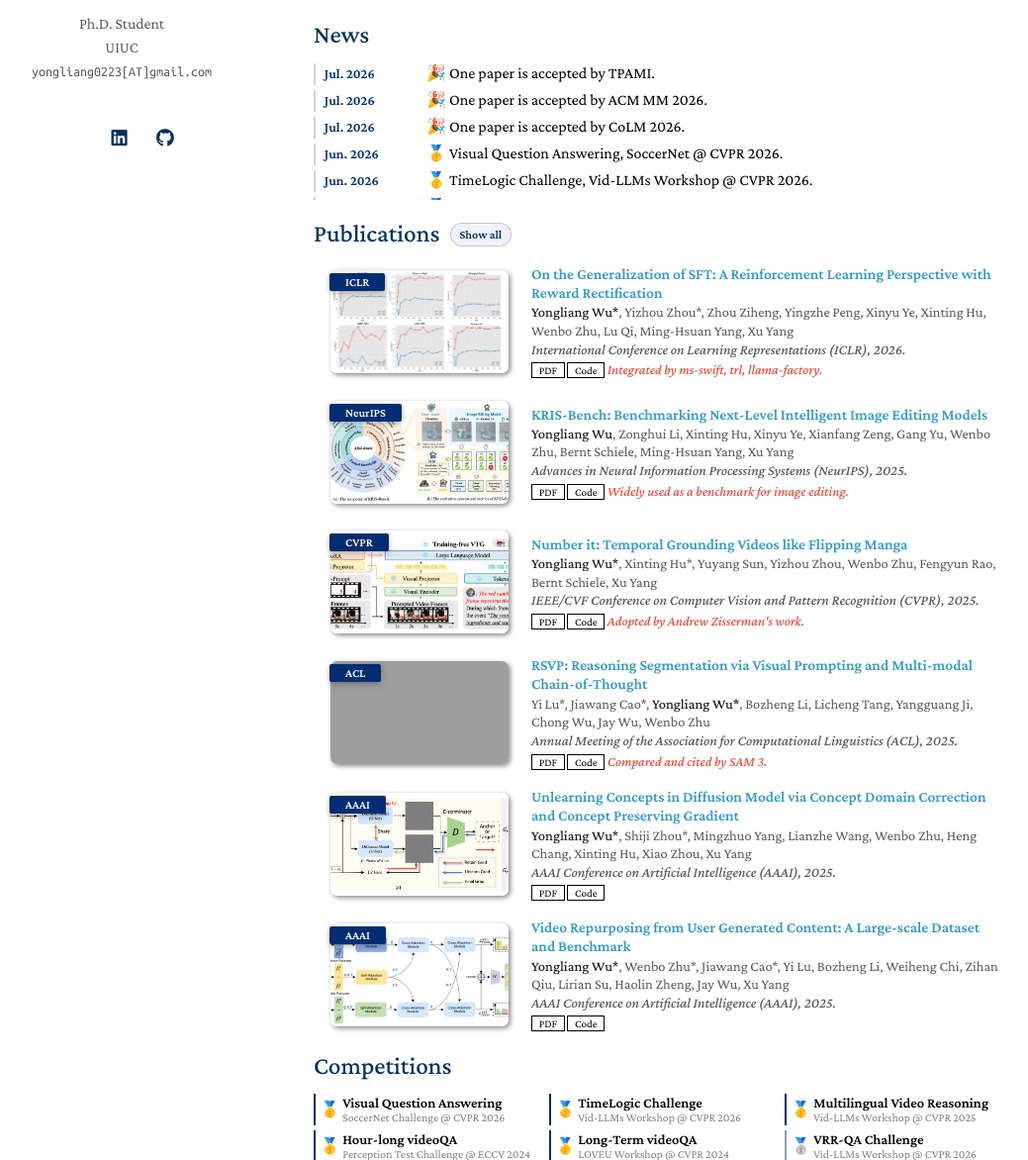
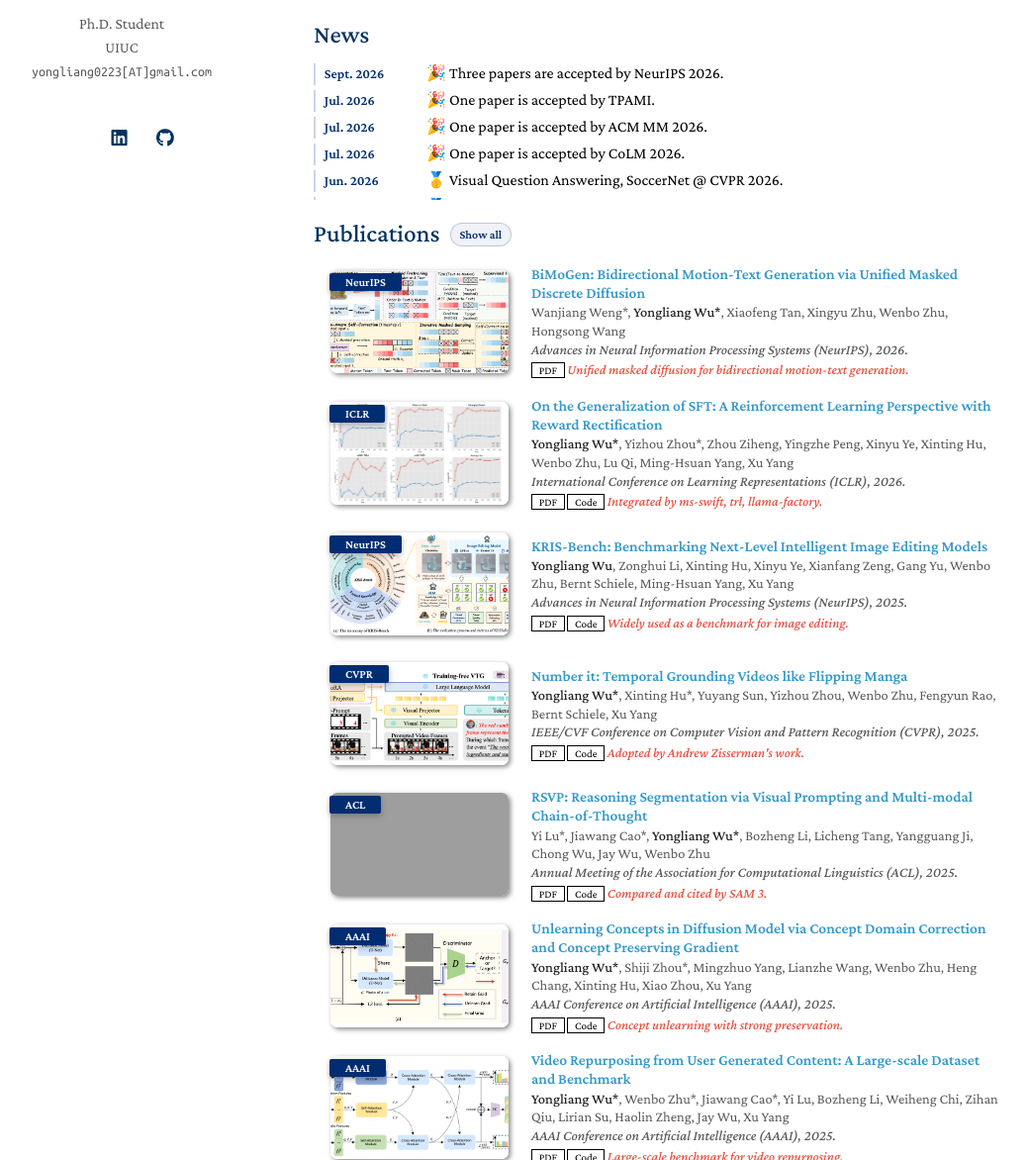
Before and after one commit to yongliang-wu/yongliang-wu.github.io, a Jekyll site: the page built from index.md, in a window 1280 px wide and 1400 px high. Shown: the part 228-1400 px from the top of the window at 99% size, without its empty margins (123-1162 px from the left). Built offline with Jekyll 4.4.1, drawn with Linux system fonts in a browser that asks for light colours; nearby versions of some CDN libraries; a style sheet for code colours, icons or effects is not loaded; our own code applies the rules of GitHub Pages for plain Markdown files; grey boxes are pictures that could not be loaded.

Commit message:
feat: add NeurIPS 2026 publications

```diff
--- a/_data/publications.yml
+++ b/_data/publications.yml
@@ -1,4 +1,28 @@
 main:
+  - title: "BiMoGen: Bidirectional Motion-Text Generation via Unified Masked Discrete Diffusion"
+    authors: "Wanjiang Weng*, <strong>Yongliang Wu*</strong>, Xiaofeng Tan, Xingyu Zhu, Wenbo Zhu, Hongsong Wang"
+    conference_short: NeurIPS
+    conference: "Advances in Neural Information Processing Systems (NeurIPS), 2026."
+    pdf: https://arxiv.org/abs/2609.35407
+    image: ./assets/img/bimogen.png
+    notes: Unified masked diffusion for bidirectional motion-text generation.
+    primary_author: true
+
+  - title: "See, Read, Compare: Candidate-Aware Verification for Agent Test-Time Scaling"
+    authors: "Xinyu Ye, <strong>Yongliang Wu</strong>, Xingyu Zhu, Peng Xia, Huaijin Wu, Rui Ye, Yehui Tang, Hao Xiong, Junchi Yan, Huaxiu Yao"
+    conference_short: NeurIPS
+    conference: "Advances in Neural Information Processing Systems (NeurIPS), 2026."
+    pdf: https://openreview.net/pdf?id=SBCpjDSgYq
+    image: ./assets/img/src.jpg
+
+  - title: "Auto-Rubric as Reward: From Implicit Preferences to Explicit Multimodal Generative Criteria"
+    authors: "Juanxi Tian, Fengyuan Liu, Jiaming Han, Yilei Jiang, <strong>Yongliang Wu</strong>, Yesheng Liu, Haodong Li, Furong Xu, Wanhua Li"
+    conference_short: NeurIPS
+    conference: "Advances in Neural Information Processing Systems (NeurIPS), 2026."
+    pdf: https://arxiv.org/abs/2605.08354
+    code: https://github.com/OpenEnvision/AutoRubric-as-Reward
+    image: ./assets/img/autorubric.png
+
   - title: "Unveiling Effective In-Context Configurations for Image Captioning: An External & Internal Analysis"
     authors: "Li Li, <strong>Yongliang Wu</strong>, Jingze Zhu, Jiawei Peng, Jianfei Cai, Xu Yang"
     conference_short: TPAMI
@@ -70,7 +94,6 @@
     image: ./assets/img/veu-bench.png
     pdf: https://arxiv.org/abs/2504.17828
     code: https://labazh.github.io/VEU-Bench.github.io/
-    notes: Highlight Paper.
 
   - title: "RSVP: Reasoning Segmentation via Visual Prompting and Multi-modal Chain-of-Thought"
     authors: "Yi Lu*, Jiawang Cao*, <strong>Yongliang Wu*</strong>, Bozheng Li, Licheng Tang, Yangguang Ji, Chong Wu, Jay Wu, Wenbo Zhu"
@@ -89,6 +112,7 @@
     pdf: https://arxiv.org/abs/2405.15304
     code: https://github.com/yongliang-wu/DoCo
     image: ./assets/img/unlearn.png
+    notes: Concept unlearning with strong preservation.
     primary_author: true
 
   - title: "Video Repurposing from User Generated Content: A Large-scale Dataset and Benchmark"
@@ -98,6 +122,7 @@
     pdf: https://arxiv.org/abs/2412.08879
     code: https://github.com/yongliang-wu/Repurpose
     image: ./assets/img/repurpose.png
+    notes: Large-scale benchmark for video repurposing.
     primary_author: true
 
   - title: "Exploring Diverse In-Context Configurations for Image Captioning"
--- a/index.md
+++ b/index.md
@@ -11,6 +11,10 @@
 
 <div class="news-scroll" aria-label="News archive">
   <ul class="news-list">
+    <li class="news-item">
+      <span class="news-date">Sept. 2026</span>
+      <span class="news-text">🎉 Three papers are accepted by NeurIPS 2026.</span>
+    </li>
     <li class="news-item">
       <span class="news-date">Jul. 2026</span>
       <span class="news-text">🎉 One paper is accepted by TPAMI.</span>
```
Also changed, not shown: assets/img/autorubric.png (added), assets/img/bimogen.png (added), assets/img/src.jpg (added).
